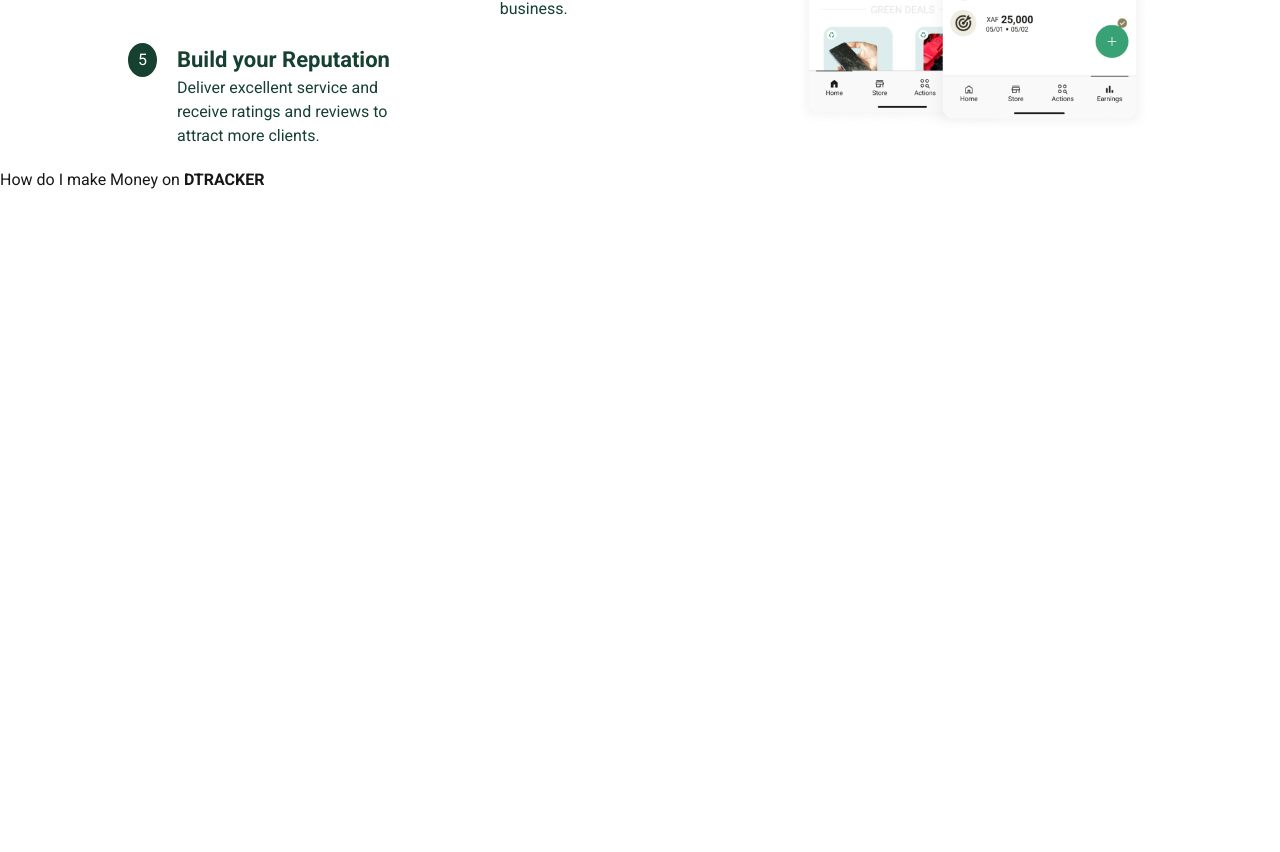
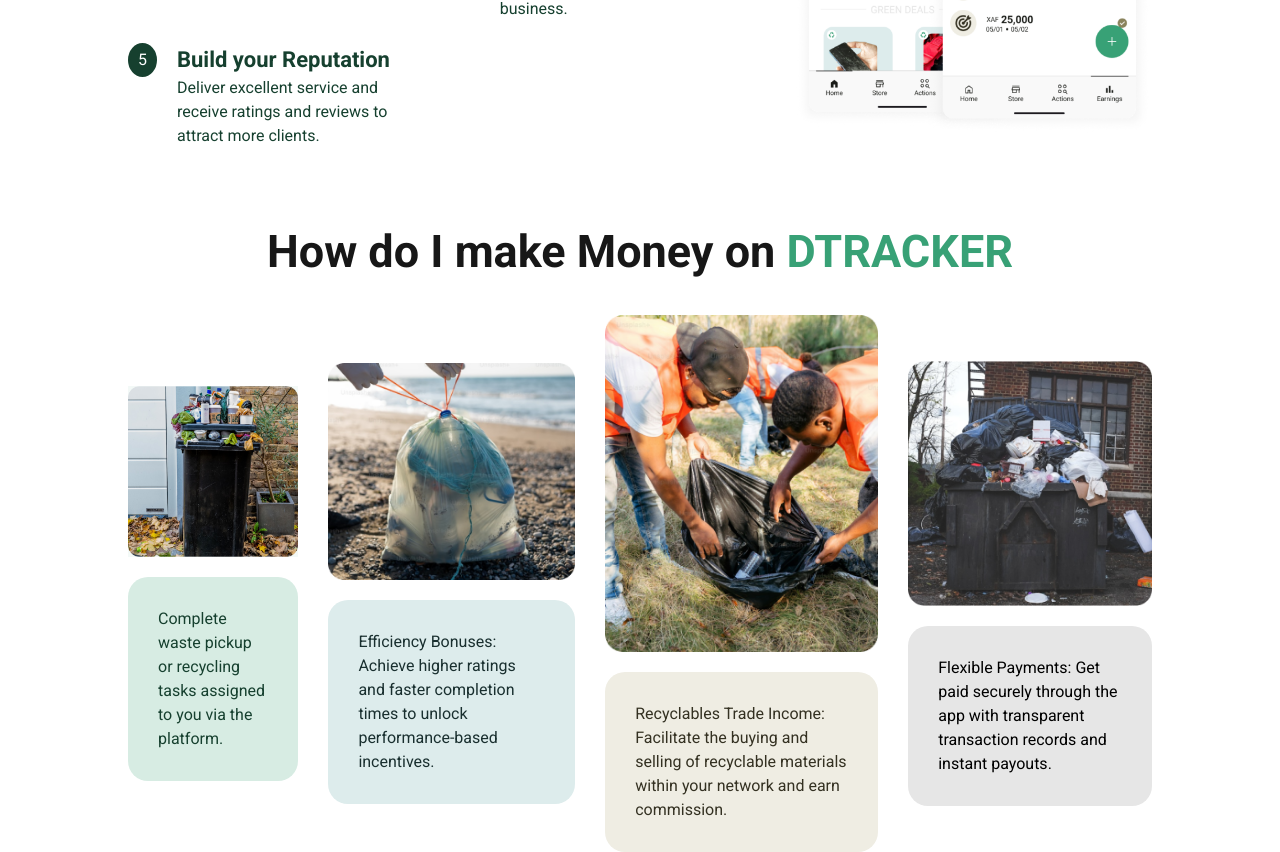
Before and after one commit to carrington-115/dtracker-website, a Next.js app: page / in a window 1280 px wide. Shown: the part 2434-3286 px from the top of the page. Before the commit the page ends 2626 px from the top, so only its background shows below. Built offline with nearby package versions, Linux system fonts and the light colour scheme.

Commit message:
add the working components added the styles of the elements

```diff
--- a/src/app/page.tsx
+++ b/src/app/page.tsx
@@ -1,6 +1,14 @@
 "use client";
 import styled from "styled-components";
-import { FeaturesSection, Header, Hero, WorkElement } from "@/components";
+import {
+  FeaturesSection,
+  Header,
+  Hero,
+  MoneyComponent,
+  WorkElement,
+} from "@/components";
+import { colors, textFontStyles } from "@/styles";
+import { moneyElements } from "@/constants";
 
 export default function Home() {
   return (
@@ -10,12 +18,39 @@
       <FeaturesSection />
       <WorkElement />
       <section className="money-section">
-        <h1>
-          How do I make Money on <strong>DTRACKER</strong>
+        <h1
+          style={{
+            ...textFontStyles.display.displayMediumBold,
+            fontWeight: "bold",
+          }}
+        >
+          How do I make Money on
+          <strong style={{ color: colors.primaryColor }}> DTRACKER</strong>
         </h1>
+        <div className="inner-container">
+          {moneyElements.map((props, index) => (
+            <MoneyComponent {...props} key={index} />
+          ))}
+        </div>
       </section>
     </Container>
   );
 }
 
-const Container = styled.section``;
+const Container = styled.section`
+  .money-section {
+    display: flex;
+    flex-direction: column;
+    align-items: center;
+    margin-top: 50px;
+    gap: 30px;
+    width: 100%;
+    .inner-container {
+      width: 80%;
+      display: flex;
+      justify-content: space-between;
+      gap: 30px;
+      align-items: center;
+    }
+  }
+`;
--- a/src/components/MoneyComponent.tsx
+++ b/src/components/MoneyComponent.tsx
@@ -15,7 +15,7 @@
     <Container>
       <img src={image} alt="image element" />
       <div style={{ backgroundColor: bgColor }}>
-        <p style={{ ...textFontStyles.body.bodyLargeRegular, color: fgColor }}>
+        <p style={{ ...textFontStyles.body.bodyLargeMedium, color: fgColor }}>
           {content}
         </p>
       </div>
--- a/src/components/index.ts
+++ b/src/components/index.ts
@@ -4,5 +4,14 @@
 import HeroContent from "./HeroContent";
 import FeaturesSection from "./FeaturesSection";
 import WorkElement from "./WorkElement";
+import MoneyComponent from "./MoneyComponent";
 
-export { Buttons, Header, Hero, HeroContent, FeaturesSection, WorkElement };
+export {
+  Buttons,
+  Header,
+  Hero,
+  HeroContent,
+  FeaturesSection,
+  WorkElement,
+  MoneyComponent,
+};
--- a/src/constants.ts
+++ b/src/constants.ts
@@ -1,7 +1,7 @@
 // types files
 
 import { Roboto } from "next/font/google";
-import { cardsElementType, linkType } from "./globaltypes";
+import { cardsElementType, linkType, moneyComponentTypes } from "./globaltypes";
 import { colors } from "./styles";
 
 const roboto = Roboto({
@@ -61,4 +61,35 @@
   },
 ];
 
-export { roboto, headerLinks, cardsData };
+const moneyElements: moneyComponentTypes[] = [
+  {
+    image: "/images/image-1.png",
+    content:
+      "Complete waste pickup or recycling tasks assigned to you via the platform.",
+    bgColor: colors.primaryContainer,
+    fgColor: colors.onPrimaryContainer,
+  },
+  {
+    image: "/images/image-2.png",
+    content:
+      "Efficiency Bonuses: Achieve higher ratings and faster completion times to unlock performance-based incentives.",
+    bgColor: colors.SecondaryContainer,
+    fgColor: colors.onSecondaryContainer,
+  },
+  {
+    image: "/images/image-3.png",
+    content:
+      "Recyclables Trade Income: Facilitate the buying and selling of recyclable materials within your network and earn commission.",
+    bgColor: colors.tertiaryContainer,
+    fgColor: colors.onTertiaryContainer,
+  },
+  {
+    image: "/images/image-4.png",
+    content:
+      "Flexible Payments: Get paid securely through the app with transparent transaction records and instant payouts.",
+    bgColor: "#E6E6E6",
+    fgColor: "#000000",
+  },
+];
+
+export { roboto, headerLinks, cardsData, moneyElements };
```
